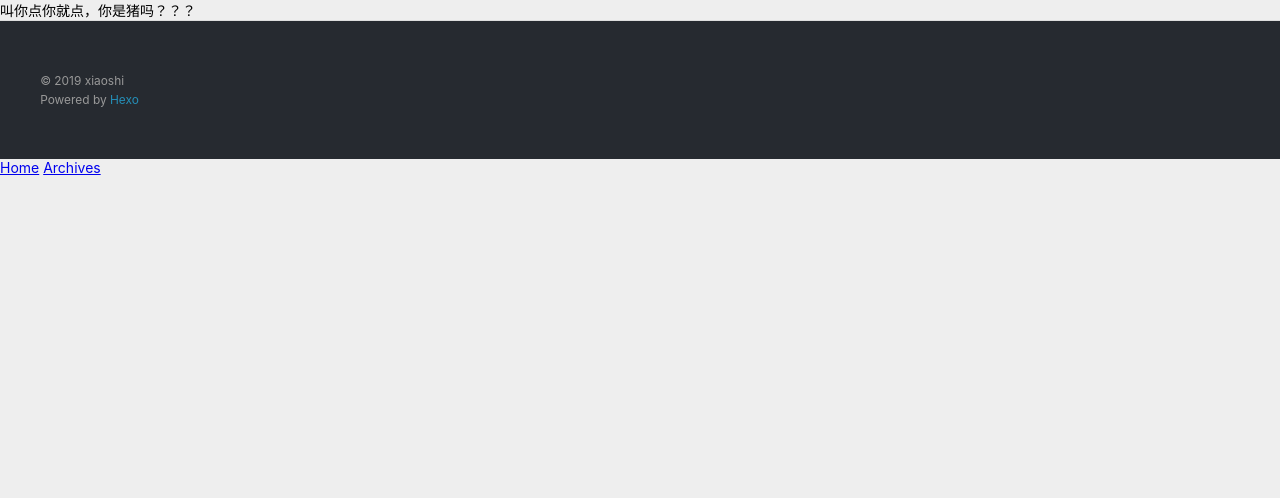
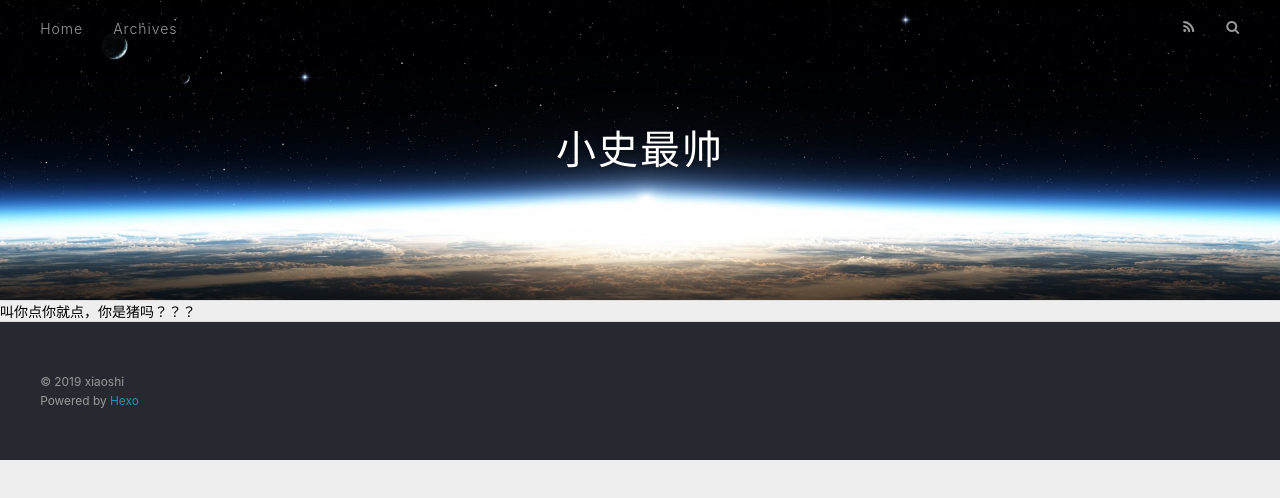
Before and after one commit to xiaoshiGoodBoy/SonorHexo, a plain HTML site: page 2019/10/08/hello-world/index.html in a window 1280 px wide. Drawn offline with nearby package versions, Linux system fonts and the light colour scheme.

Commit message:
Site updated: 2019-10-08 14:41:09

```diff
--- a/2019/10/08/hello-world/index.html
+++ b/2019/10/08/hello-world/index.html
@@ -31,7 +31,38 @@
 </head>
 </html>
 <body>
+		  <div id="container">
+    <div id="wrap">
+      <header id="header">
+  <div id="banner"></div>
+  <div id="header-outer" class="outer">
+    <div id="header-title" class="inner">
+      <h1 id="logo-wrap">
+        <a href="/" id="logo">小史最帅</a>
+      </h1>
 
+    </div>
+    <div id="header-inner" class="inner">
+      <nav id="main-nav">
+        <a id="main-nav-toggle" class="nav-icon"></a>
+
+          <a class="main-nav-link" href="/">Home</a>
+
+          <a class="main-nav-link" href="/archives">Archives</a>
+
+      </nav>
+      <nav id="sub-nav">
+
+          <a id="nav-rss-link" class="nav-icon" href="/atom.xml" title="RSS Feed"></a>
+
+        <a id="nav-search-btn" class="nav-icon" title="Search"></a>
+      </nav>
+      <div id="search-form-wrap">
+        <form action="//google.com/search" method="get" accept-charset="UTF-8" class="search-form"><input type="search" name="q" class="search-form-input" placeholder="Search"><button type="submit" class="search-form-submit">&#xF002;</button><input type="hidden" name="sitesearch" value="http://yoursite.com"></form>
+      </div>
+    </div>
+  </div>
+</header>
 
 
 		<h1>叫你点你就点，你是猪吗？？？<h1>
```
